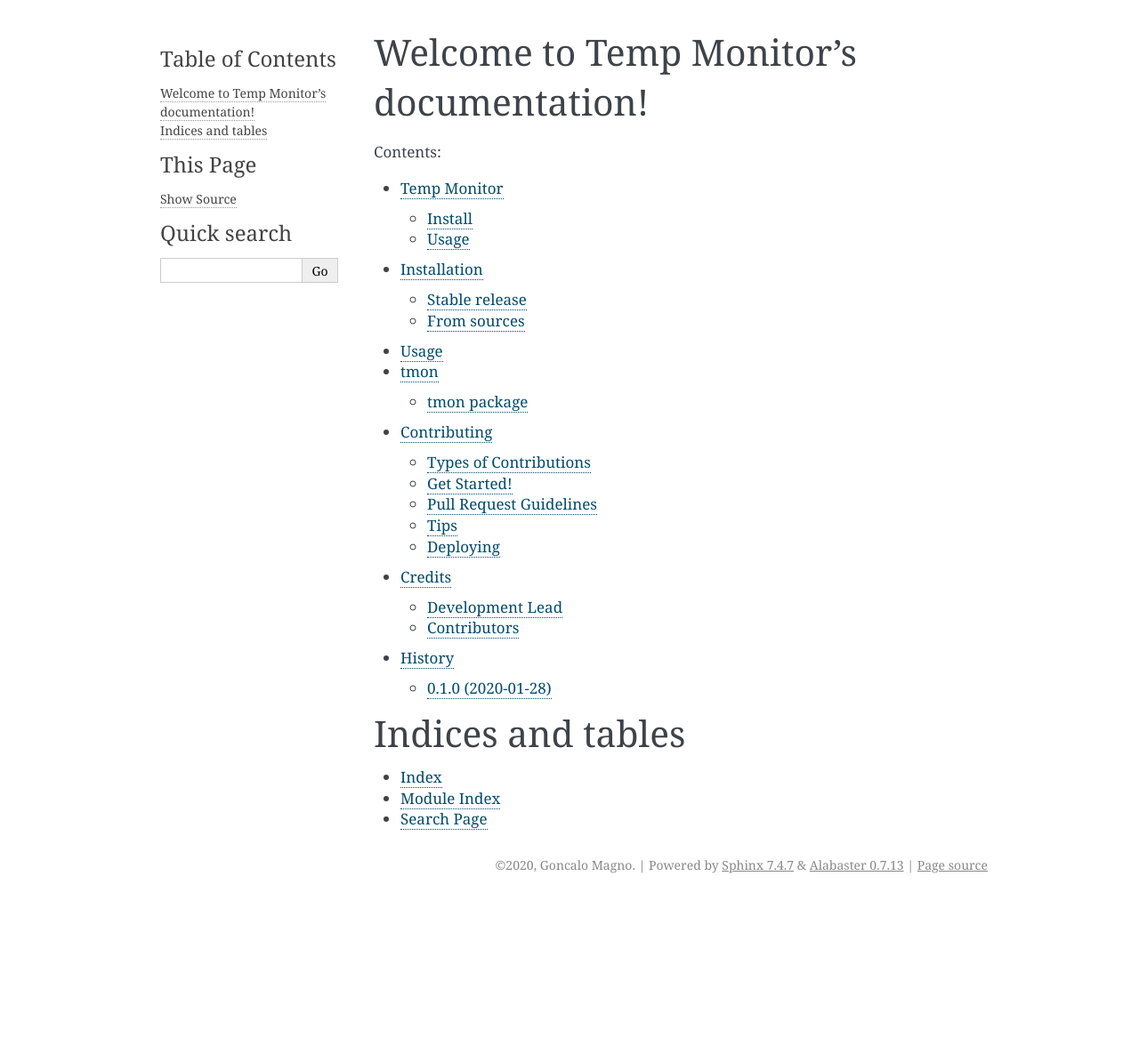
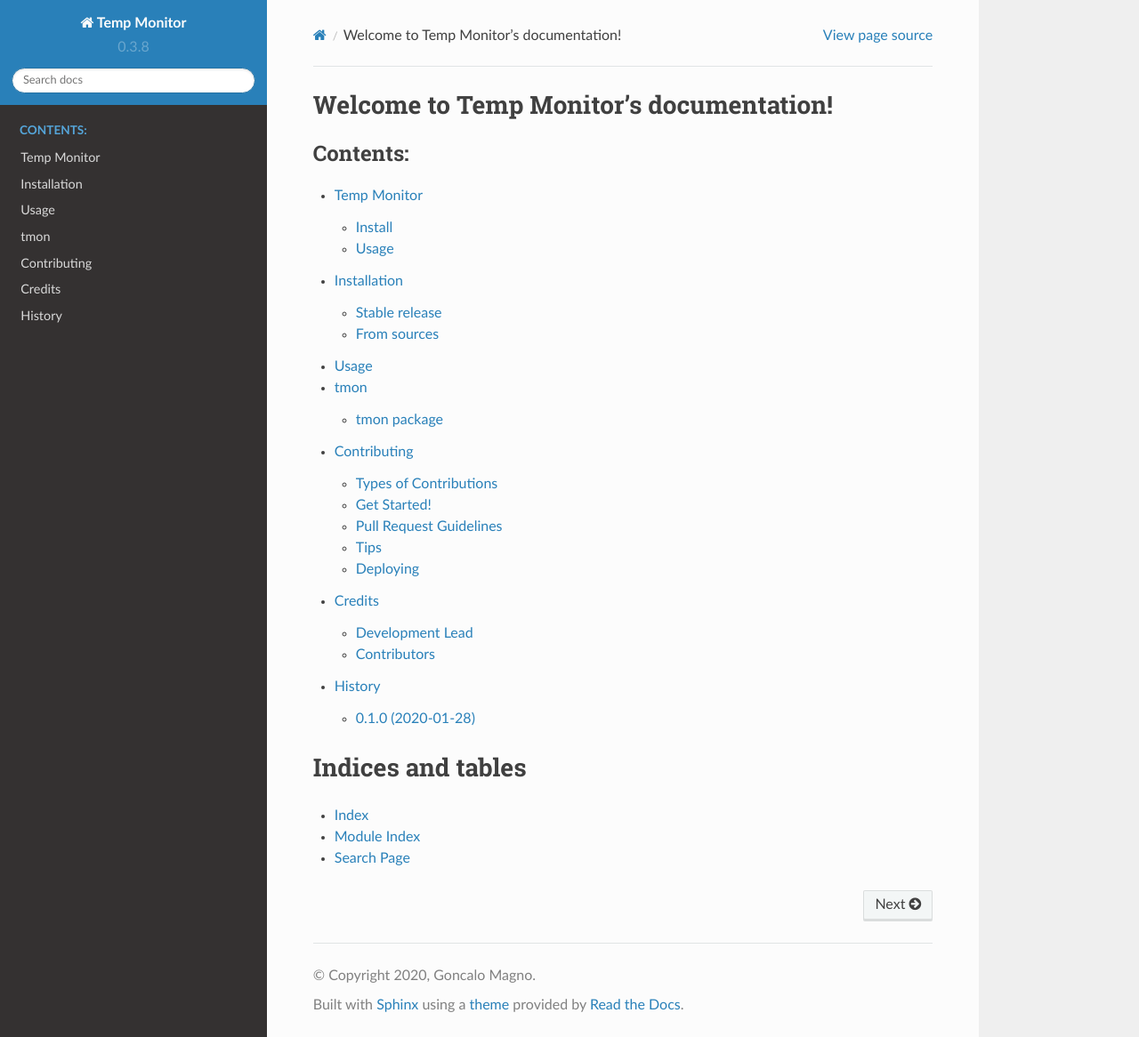
Before and after one commit to gmagno/tmon, a Sphinx documentation site: the page built from docs/index.rst, in a window 1280 px wide and 1166 px high. Shown: the whole window at 89% size. Built offline with Sphinx 7.4.7 and the Read the Docs theme 2.0.0, drawn with Linux system fonts in a browser that asks for light colours.

Commit message:
Change docs theme

```diff
--- a/docs/conf.py
+++ b/docs/conf.py
@@ -21,6 +21,8 @@
 import sys
 sys.path.insert(0, os.path.abspath('..'))
 
+import sphinx_rtd_theme
+
 import tmon
 
 # -- General configuration ---------------------------------------------
@@ -31,7 +33,7 @@
 
 # Add any Sphinx extension module names here, as strings. They can be
 # extensions coming with Sphinx (named 'sphinx.ext.*') or your custom ones.
-extensions = ['sphinx.ext.autodoc', 'sphinx.ext.viewcode']
+extensions = ['sphinx.ext.autodoc', 'sphinx.ext.viewcode', 'sphinx_rtd_theme',]
 
 # Add any paths that contain templates here, relative to this directory.
 templates_path = ['_templates']
@@ -83,7 +85,8 @@
 # The theme to use for HTML and HTML Help pages.  See the documentation for
 # a list of builtin themes.
 #
-html_theme = 'alabaster'
+# html_theme = 'alabaster'
+html_theme = 'sphinx_rtd_theme'
 
 # Theme options are theme-specific and customize the look and feel of a
 # theme further.  For a list of options available for each theme, see the
```
